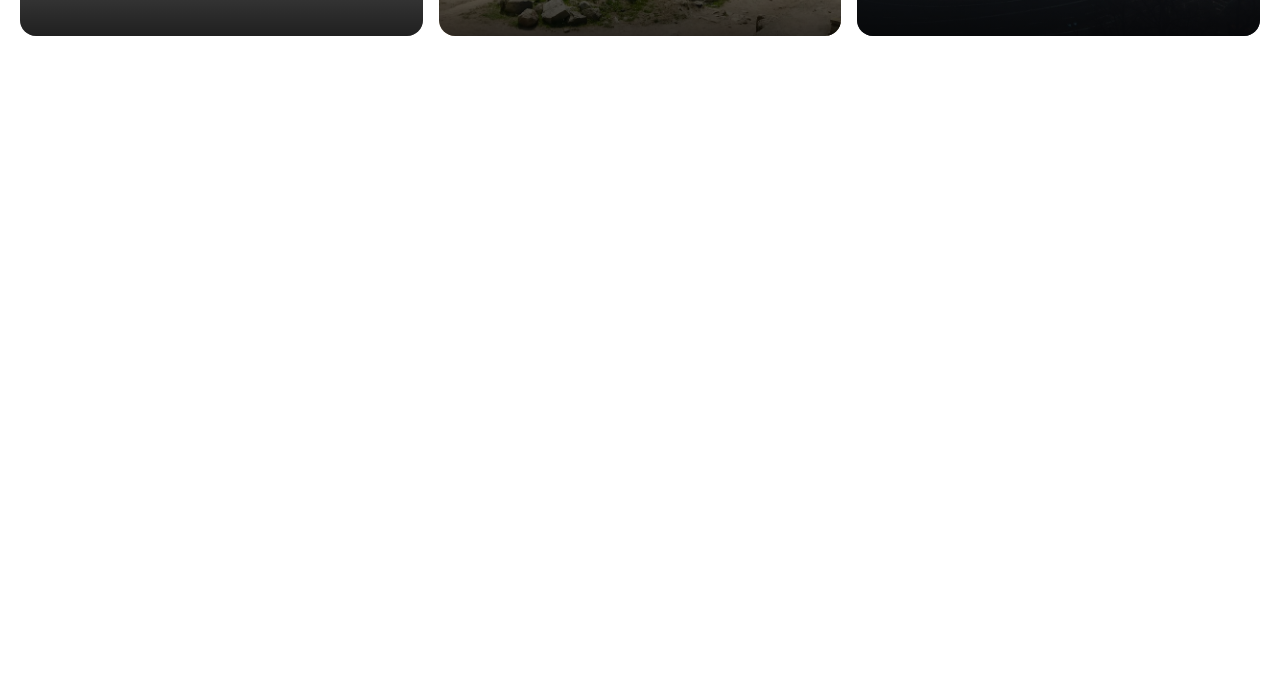
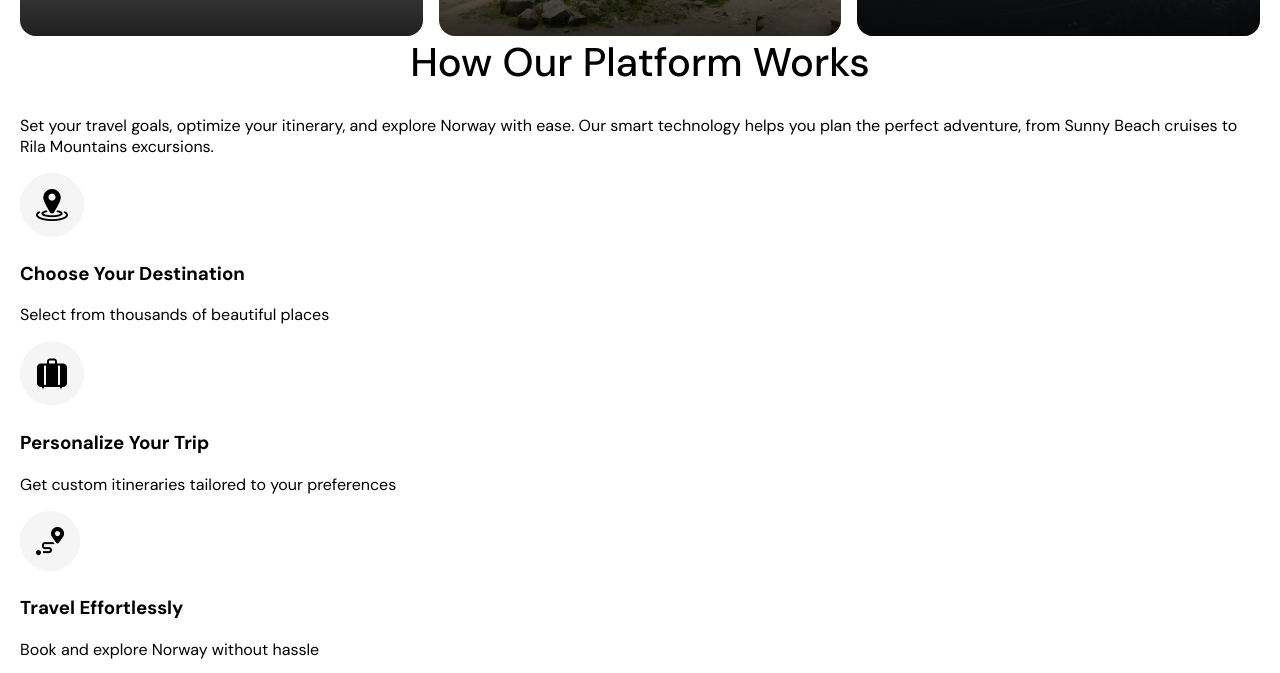
Before and after one commit to desislava-m/Bulgaria-Responsive-Website, a plain HTML site: page index.html in a window 1280 px wide. Shown: the part 1564-2237 px from the top of the page. Before the commit the page ends 1608 px from the top, so only its background shows below. Drawn offline with Linux system fonts and the light colour scheme; grey boxes are pictures that could not be loaded.

Commit message:
Adding our platform section

```diff
--- a/index.html
+++ b/index.html
@@ -113,6 +113,35 @@
             </div>
         </div>
 
+
+        <div class="our-platform-section">
+            <h1 class="heading-1">How Our Platform Works</h1>
+            <p class="p2">Set your travel goals, optimize your itinerary,
+                and explore Norway with ease.
+                Our smart technology helps you plan the perfect adventure,
+                from Sunny Beach cruises to Rila Mountains excursions.</p>
+
+            <div class="platform-steps">
+                <div class="travel-step">
+                    <img src="./images/destination.png" alt="destination-icon">
+                    <h3 class="heading-3">Choose Your Destination</h3>
+                    <p class="p2">Select from thousands of beautiful places</p>
+                </div>
+
+                <div class="travel-step">
+                    <img src="./images/trip.png" alt="trip-icon">
+                    <h3 class="heading-3">Personalize Your Trip</h3>
+                    <p class="p2">Get custom itineraries tailored to your preferences</p>
+                </div>
+
+                <div class="travel-step">
+                    <img src="./images/travel.png" alt="travel-icon">
+                    <h3 class="heading-3">Travel Effortlessly</h3>
+                    <p class="p2">Book and explore Norway without hassle</p>
+                </div>
+            </div>
+        </div>
+
     </main>
 
     <footer class="footer-section">
```
Also changed, not shown: images/destination.png (added), images/travel.png (added), images/trip.png (added).
